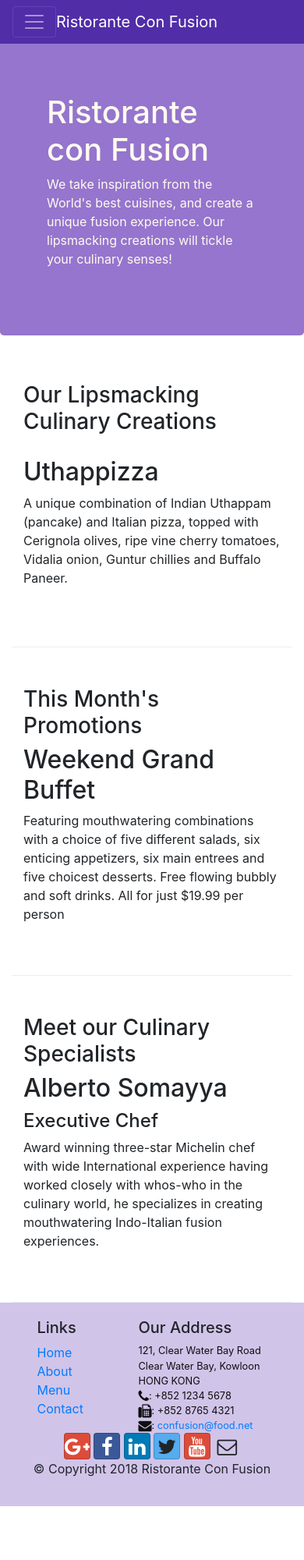
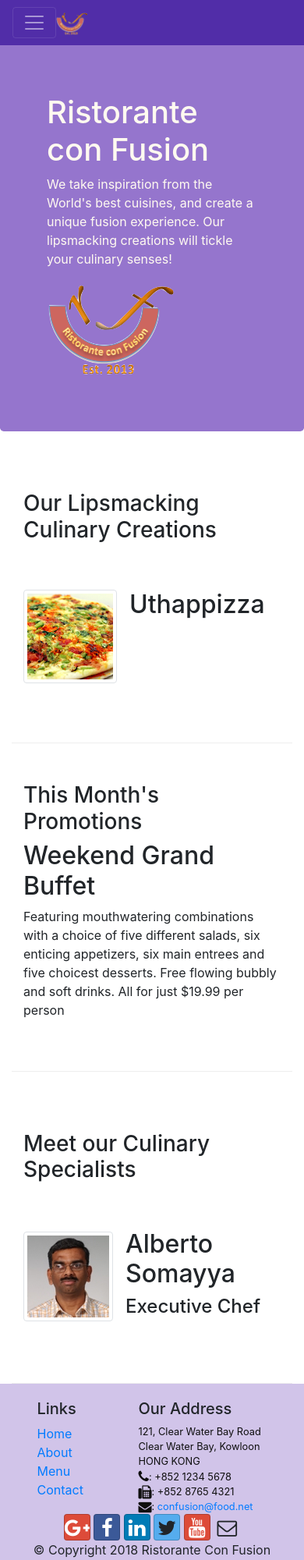
Before and after one commit to qaas/coursera-bootstrap, a website: page index.html in a window 390 px wide. Shown: the top 2000 px of the page at 78% size. Before the commit the page ends 1931 px from the top, so only its background shows below. Drawn offline with nearby package versions, Linux system fonts and the light colour scheme.

Commit message:
images and media

```diff
--- a/index.html
+++ b/index.html
@@ -23,7 +23,7 @@
                 <span class="navbar-toggler-icon"></span>
             </button>
             <a class="navbar-brand mr-auto" href="#">
-                Ristorante Con Fusion
+                <img src="img/logo.png" height="30" width="41">
             </a>
             <div class="collapse navbar-collapse" id="navbar">
                 <ul class="navbar-nav mr-auto">
@@ -51,7 +51,9 @@
                     <h1>Ristorante con Fusion</h1>
                     <p>We take inspiration from the World's best cuisines, and create a unique fusion experience. Our lipsmacking creations will tickle your culinary senses!</p>
                 </div>
-                <div class="col-12 col-sm"></div>
+                <div class="col-12 col-sm align-self-center">
+                    <img src="img/logo.png" class="img-fluid">
+                </div>
             </div>
         </div>
     </header>
@@ -62,8 +64,13 @@
                 <h3>Our Lipsmacking Culinary Creations</h3>
             </div>
             <div class="col col-sm order-sm-first col-md">
-                <h2>Uthappizza</h2>
-                <p>A unique combination of Indian Uthappam (pancake) and Italian pizza, topped with Cerignola olives, ripe vine cherry tomatoes, Vidalia onion, Guntur chillies and Buffalo Paneer.</p>
+                <div class="media">
+                    <img class="d-flex mr-3 img-thumbnail align-self-center" src="img/uthappizza.png">
+                    <div class="media-body">
+                        <h2 class="mt-0">Uthappizza</h2>
+                        <p class="d-none d-sm-block">A unique combination of Indian Uthappam (pancake) and Italian pizza, topped with Cerignola olives, ripe vine cherry tomatoes, Vidalia onion, Guntur chillies and Buffalo Paneer.</p>
+                    </div>
+                </div>
             </div>
         </div>
 
@@ -83,9 +90,14 @@
                 <h3>Meet our Culinary Specialists</h3>
             </div>
             <div class="col-12 col-sm order-sm-first col-md">
-                <h2>Alberto Somayya</h2>
-                <h4>Executive Chef</h4>
-                <p>Award winning three-star Michelin chef with wide International experience having worked closely with whos-who in the culinary world, he specializes in creating mouthwatering Indo-Italian fusion experiences. </p>
+                <div class="media">
+                    <img class="d-flex mr-3 img-thumbnail align-self-center" src="img/alberto.png" alt="alberto our great chef">
+                    <div class="media-body">
+                        <h2 class="mt-0">Alberto Somayya</h2>
+                        <h4>Executive Chef</h4>
+                        <p class="d-none d-sm-block">Award winning three-star Michelin chef with wide International experience having worked closely with whos-who in the culinary world, he specializes in creating mouthwatering Indo-Italian fusion experiences. </p>
+                    </div>
+                </div>
             </div>
         </div>
     </div>
```
Also changed, not shown: aboutus.html (+3 -2 lines), contactus.html (+7 -4 lines), img/alberto.png (added), img/buffet.png (added), img/logo.png (added), img/uthappizza.png (added).
